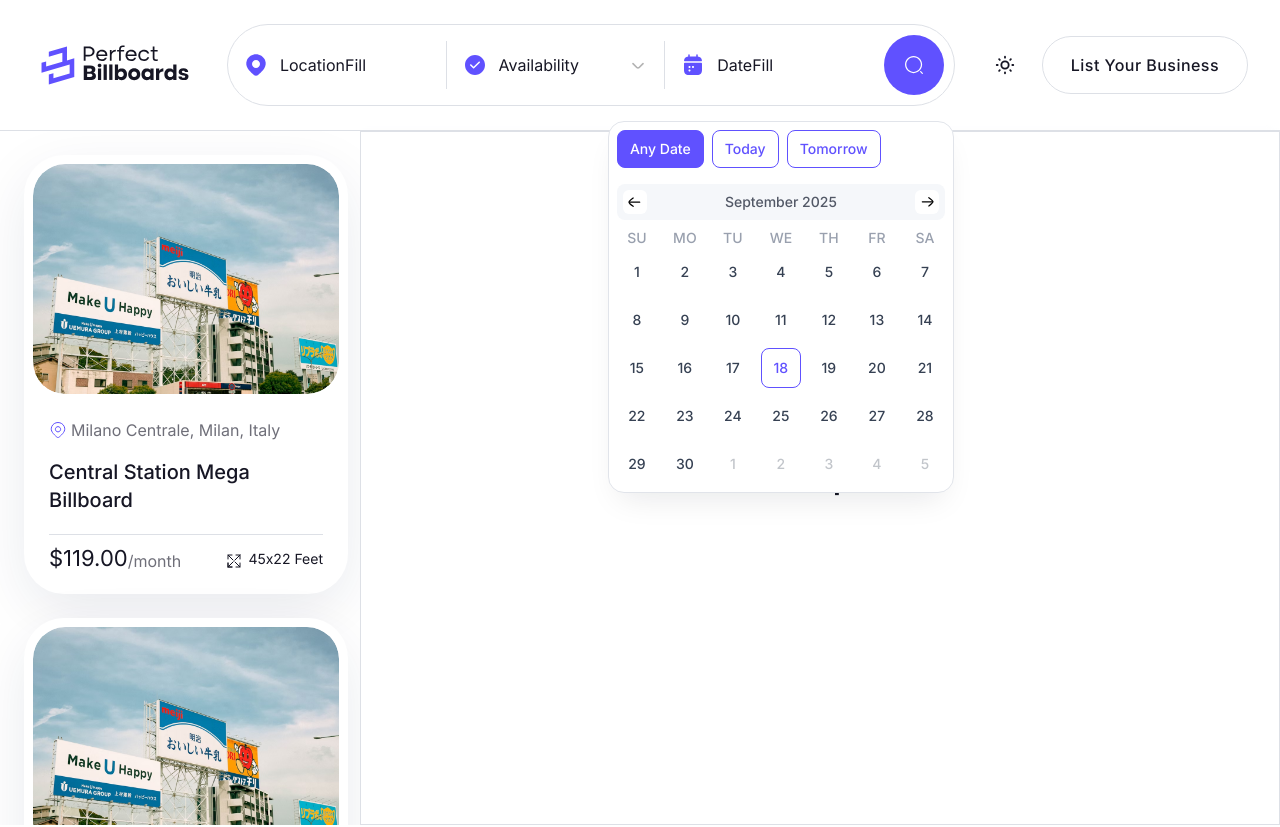
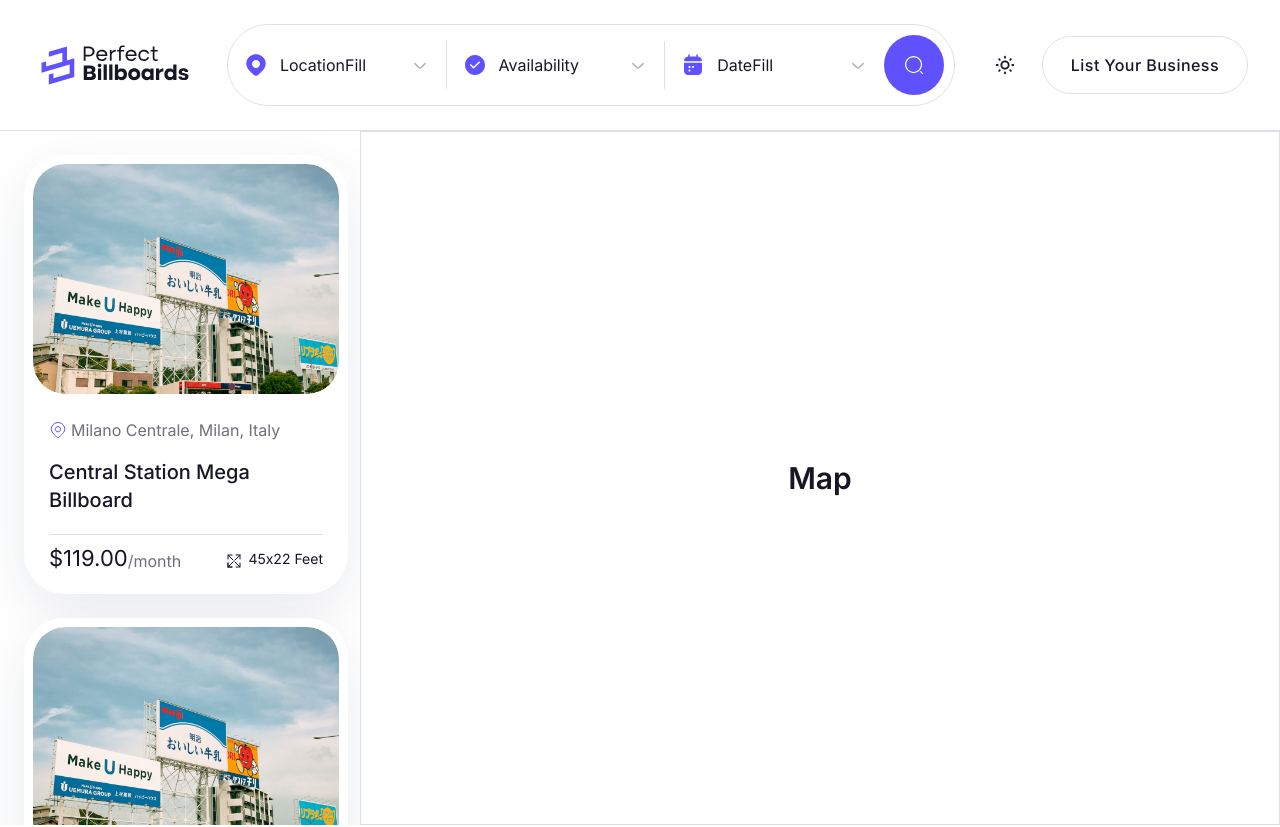
Before and after one commit to rumon3-1416/Billboard-Marketplace, a Next.js app: page /search in a window 1280 px wide. Shown: the top 827 px of the page. Built offline with nearby package versions, Linux system fonts and the light colour scheme.

Commit message:
SearchBar redesigned

```diff
--- /dev/null
+++ b/components/searchBar.jsx/AvailabilityDropdown.jsx
@@ -0,0 +1,36 @@
+import React from 'react';
+
+const AvailabilityDropdown = ({ setAvailability }) => {
+  const options = [
+    {
+      title: 'Option 1',
+      value: 'option-1'
+    },
+    {
+      title: 'Option 2',
+      value: 'option-2'
+    },
+    {
+      title: 'Option 3',
+      value: 'option-3'
+    }
+  ];
+
+  return (
+    <ul
+      className={`absolute top-[5.6rem] inset-x-0 z-20 min-w-full px-2 py-3 bg-bg border border-dark-border rounded-[20px]`}
+    >
+      {options.map((option, idx) => (
+        <li
+          onClick={() => setAvailability(option)}
+          key={idx}
+          className={`hover:bg-primary/10 px-2.5 py-1.5 cursor-pointer rounded-xl transition-colors`}
+        >
+          {option.title}
+        </li>
+      ))}
+    </ul>
+  );
+};
+
+export default AvailabilityDropdown;
--- a/components/searchBar.jsx/AvailabilityField.jsx
+++ b/components/searchBar.jsx/AvailabilityField.jsx
@@ -1,15 +1,43 @@
 'use client';
 
+import { useEffect, useRef, useState } from 'react';
+
 import { ArrowDown, SuccessFill } from '@/public/assets/icons/icons';
+import AvailabilityDropdown from './AvailabilityDropdown';
+import ClearInput from './ClearInput';
 
 const AvailabilityField = ({ availability, setAvailability, fieldStyles, homePage }) => {
+  const availabilityRef = useRef(null);
+
+  const [showDropdown, setShowDropDown] = useState(false);
+
+  // Handle Outside Click
+  useEffect(() => {
+    const handleClick = event => {
+      if (availabilityRef.current && !availabilityRef.current.contains(event.target)) {
+        setShowDropDown(false);
+      }
+    };
+
+    document.addEventListener('mousedown', handleClick);
+
+    return () => {
+      document.removeEventListener('mousedown', handleClick);
+    };
+  }, []);
+
   return (
-    <label htmlFor='availability' className={`md:w-[calc((100%-70px)/3)] ${fieldStyles.label}`}>
-      <div className={`grid-cols-[24px_1fr_20px] border-b md:border-b-0 md:border-e ${fieldStyles.inputContainer}`}>
+    <label
+      htmlFor='availability'
+      ref={availabilityRef}
+      onMouseDown={() => setShowDropDown(true)}
+      className={`md:w-[calc((100%-70px)/3)] ${fieldStyles.label}`}
+    >
+      <div className={`border-b md:border-b-0 md:border-e ${fieldStyles.inputContainer}`}>
         <SuccessFill className={`size-6 ${homePage ? 'text-white' : 'text-primary'}`} />
         <input
           onChange={e => setAvailability(e.target.value)}
-          value={availability || ''}
+          value={availability?.title || ''}
           name='availability'
           id='availability'
           type='text'
@@ -17,8 +45,18 @@
           className={`${fieldStyles.input}`}
           readOnly
         />
-        <ArrowDown className='text-[#B4B4B4] size-5' />
+        {availability ? (
+          <ClearInput onClick={() => setAvailability(null)} className={`size-5 text-r-text`} />
+        ) : (
+          <ArrowDown
+            className={`text-[#B4B4B4] size-5 transition-transform duration-300 ${
+              showDropdown ? '-rotate-180' : 'rotate-0'
+            }`}
+          />
+        )}
       </div>
+
+      {showDropdown && <AvailabilityDropdown setAvailability={setAvailability} />}
     </label>
   );
 };
--- a/components/searchBar.jsx/DateField.jsx
+++ b/components/searchBar.jsx/DateField.jsx
@@ -1,28 +1,38 @@
 'use client';
 
-import { CalendarFill } from '@/public/assets/icons/icons';
+import { useEffect, useRef, useState } from 'react';
+
+import { ArrowDown, CalendarFill } from '@/public/assets/icons/icons';
 import DateDropdown from './DateDropdown';
-import { useState } from 'react';
+import ClearInput from './ClearInput';
 
 const DateField = ({ date, setDate, fieldStyles, homePage }) => {
+  const dateRef = useRef(null);
   const [showDropdown, setShowDropDown] = useState(false);
 
-  // let dateLabel = lang('anyDate');
-  // if (selectedDate === null) dateLabel = lang('anyDate');
-  // else if (selectedDate) {
-  //   const today = new Date();
-  //   const tomorrow = addDays(today, 1);
-  //   if (isSameDay(selectedDate, today)) dateLabel = lang('today');
-  //   else if (isSameDay(selectedDate, tomorrow)) dateLabel = lang('tomorrow');
-  //   else dateLabel = format(selectedDate, 'd MMM yyyy');
-  // }
+  // Handle Outside Click
+  useEffect(() => {
+    const handleClick = event => {
+      if (dateRef.current && !dateRef.current.contains(event.target)) {
+        setShowDropDown(false);
+      }
+    };
+
+    document.addEventListener('mousedown', handleClick);
+
+    return () => {
+      document.removeEventListener('mousedown', handleClick);
+    };
+  }, []);
 
   return (
     <label
       htmlFor='date'
+      ref={dateRef}
+      onMouseDown={() => setShowDropDown(true)}
       className={`md:w-[calc((100%-70px)/3+70px)] md:!pe-[70px] md:rounded-e-full ${fieldStyles.label}`}
     >
-      <div className={`grid-cols-[24px_1fr] ${fieldStyles.inputContainer}`}>
+      <div className={`${fieldStyles.inputContainer}`}>
         <CalendarFill className={`size-6 ${homePage ? 'text-white' : 'text-primary'}`} />
         <input
           onChange={e => setDate(e.target.value)}
@@ -34,9 +44,18 @@
           className={`${fieldStyles.input}`}
           readOnly
         />
+        {date ? (
+          <ClearInput onClick={() => setDate(null)} className={`size-5 text-r-text`} />
+        ) : (
+          <ArrowDown
+            className={`text-[#B4B4B4] size-5 transition-transform duration-300 ${
+              showDropdown ? '-rotate-180' : 'rotate-0'
+            }`}
+          />
+        )}
       </div>
 
-      {<DateDropdown date={date} setDate={setDate} setShowDropDown={setShowDropDown} />}
+      {showDropdown && <DateDropdown date={date} setDate={setDate} setShowDropDown={setShowDropDown} />}
     </label>
   );
 };
--- a/components/searchBar.jsx/LocationDropdown.jsx
+++ b/components/searchBar.jsx/LocationDropdown.jsx
@@ -2,15 +2,15 @@
   const locations = [
     {
       title: 'Current Location',
-      value: 'Current Location'
+      value: 'current-location'
     },
     {
       title: 'Location 1',
-      value: 'Location 1'
+      value: 'location-1'
     },
     {
       title: 'Location 2',
-      value: 'Location 2'
+      value: 'location-2'
     }
   ];
 
@@ -20,7 +20,7 @@
     >
       {locations.map((location, idx) => (
         <li
-          onClick={() => setLocation(location.value)}
+          onClick={() => setLocation(location)}
           key={idx}
           className={`hover:bg-primary/10 px-2.5 py-1.5 cursor-pointer rounded-xl transition-colors`}
         >
--- a/components/searchBar.jsx/LocationField.jsx
+++ b/components/searchBar.jsx/LocationField.jsx
@@ -1,13 +1,13 @@
 'use client';
 
 import { useEffect, useRef, useState } from 'react';
-import { LocationFill } from '@/public/assets/icons/icons';
+
+import { ArrowDown, LocationFill } from '@/public/assets/icons/icons';
 import LocationDropdown from './LocationDropdown';
 import ClearInput from './ClearInput';
 
 const LocationField = ({ location, setLocation, fieldStyles, homePage }) => {
   const locationRef = useRef(null);
-
   const [showDropdown, setShowDropDown] = useState(false);
 
   // Handle Outside Click
@@ -28,26 +28,31 @@
   return (
     <label
       ref={locationRef}
-      onFocus={() => setShowDropDown(true)}
+      onMouseDown={() => setShowDropDown(true)}
       htmlFor='location'
       className={`md:w-[calc((100%-70px)/3)] rounded-t-[20px] md:rounded-tr-none md:rounded-s-full ${fieldStyles.label}`}
     >
-      <div
-        className={`border-b md:border-b-0 md:border-e md:rounded-s-full ${
-          location ? 'grid-cols-[24px_1fr_20px]' : 'grid-cols-[24px_1fr]'
-        } ${fieldStyles.inputContainer}`}
-      >
+      <div className={`border-b md:border-b-0 md:border-e md:rounded-s-full ${fieldStyles.inputContainer}`}>
         <LocationFill className={`size-6 ${homePage ? 'text-white' : 'text-primary'}`} />
         <input
           onChange={e => setLocation(e.target.value)}
-          value={location || ''}
+          value={location?.title ?? ''}
           name='location'
           id='location'
           type='text'
           placeholder='LocationFill'
           className={`${fieldStyles.input}`}
+          readOnly
         />
-        {location && <ClearInput onClick={() => setLocation('')} className={`size-5 text-r-text`} />}
+        {location ? (
+          <ClearInput onClick={() => setLocation(null)} className={`size-5 text-r-text`} />
+        ) : (
+          <ArrowDown
+            className={`text-[#B4B4B4] size-5 transition-transform duration-300 ${
+              showDropdown ? '-rotate-180' : 'rotate-0'
+            }`}
+          />
+        )}
       </div>
 
       {showDropdown && <LocationDropdown setLocation={setLocation} />}
@@ -56,3 +61,5 @@
 };
 
 export default LocationField;
+
+// ${location ? 'grid-cols-[24px_1fr_20px]' : 'grid-cols-[24px_1fr]'}
--- a/components/searchBar.jsx/index.jsx
+++ b/components/searchBar.jsx/index.jsx
@@ -10,7 +10,7 @@
 import DateField from './DateField';
 
 const SearchBar = ({ className }) => {
-  const [location, setLocation] = useState('');
+  const [location, setLocation] = useState(null);
   const [availability, setAvailability] = useState(null);
   const [date, setDate] = useState(null);
 
@@ -19,7 +19,9 @@
 
   const fieldStyles = {
     label: `relative w-full h-full bg-transparent hover:bg-[#ffffff1f] hover:backdrop-blur-lg px-4 md:px-0 md:py-4 transition-colors`,
-    inputContainer: `grid items-center gap-3 md:px-4 py-2 md:py-0 ${homePage ? 'border-[#FFFFFF1F]' : 'border-border'}`,
+    inputContainer: `grid grid-cols-[24px_1fr_20px] items-center gap-3 md:px-4 py-2 md:py-0 ${
+      homePage ? 'border-[#FFFFFF1F]' : 'border-border'
+    }`,
     input: `w-full h-full py-3.5 outline-none ${
       homePage ? 'placeholder-white text-white' : 'placeholder-text text-text'
     }`
```
